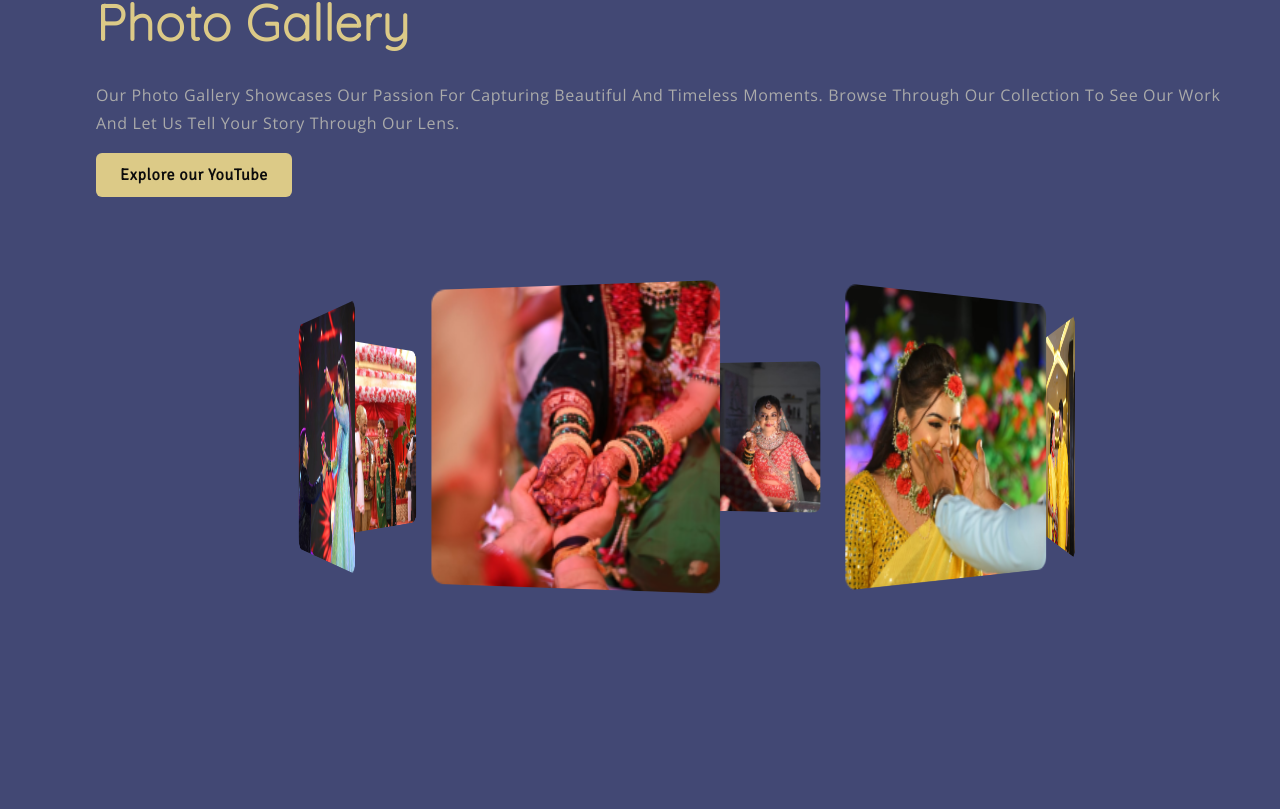
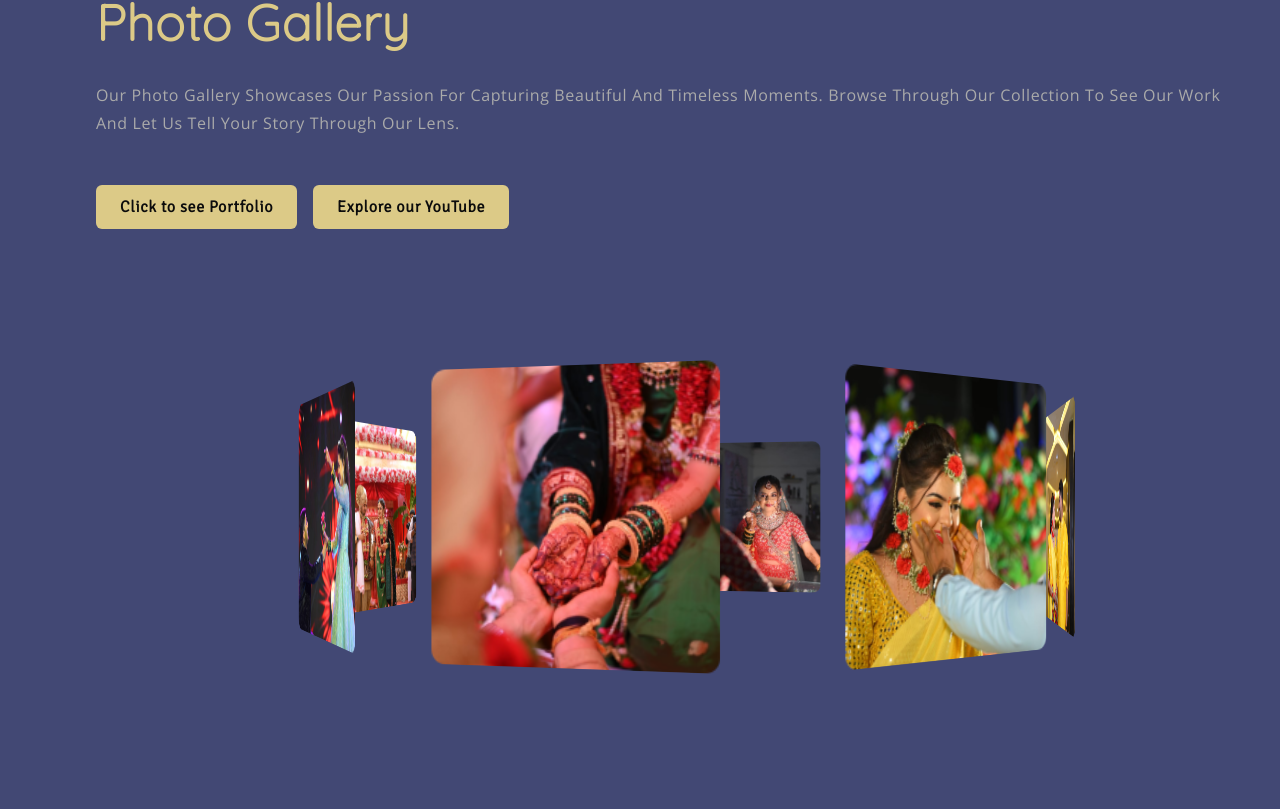
Before and after one commit to vedantpatil25/vedphotomake, a React (Create React App) app: page / in a window 1280 px wide. Shown: the part 1811-2620 px from the top of the page. Built offline with nearby package versions, Linux system fonts and the light colour scheme; a web font is replaced by a local one.

Commit message:
updated links and buttons

```diff
--- a/src/container/Findus/FindUs.jsx
+++ b/src/container/Findus/FindUs.jsx
@@ -13,7 +13,10 @@ const FindUs = () => (
         <p className="p__cormorant" style={{ color: '#DCCA87', margin: '2rem 0' }}>Opening Hours</p>
         <p className="p__opensans">Everyday: 09:00 am - 10:00 pm</p>
       </div>
+      <a href="https://maps.app.goo.gl/FCPKEYhNrriBWdHg9?g_st=iw" target='_blank'>
       <button type="button" className="custom__button" style={{ marginTop: '2rem' }}>Visit Us</button>
+      </a>
+
     </div>
 
     <div className="app__wrapper_img">
--- a/src/container/Footer/Footer.jsx
+++ b/src/container/Footer/Footer.jsx
@@ -31,9 +31,9 @@ const Footer = () => (
       <div className="app__footer-links_work">
         <h1 className="app__footer-headtext">Working Hours</h1>
         <p className="p__opensans">Everyday:</p>
-        <p className="p__opensans">09:00 am - 10:00 am</p>
+        <p className="p__opensans">09:00 AM - 08:00 PM</p>
         <p className="p__opensans">Saturday-Sunday:</p>
-        <p className="p__opensans">07:00 am - 11:00 pm</p>
+        <p className="p__opensans">07:00 AM - 10:00 PM</p>
       </div>
     </div>
 
--- a/src/container/Gallery/Gallery.css
+++ b/src/container/Gallery/Gallery.css
@@ -99,6 +99,11 @@
     color: var(--color-white);
 }
 
+
+.gallary__buttons{
+    margin: 3rem 0rem;
+    margin-right: 1rem;
+}
 @media screen and (min-width: 2000px) {
     .app__gallery-content button {
         margin-top: 2rem;
--- a/src/container/Gallery/Gallery.jsx
+++ b/src/container/Gallery/Gallery.jsx
@@ -24,8 +24,10 @@ const Gallery = () => {
         <SubHeading title="Photos" />
         <h1 className="headtext__cormorant">Photo Gallery</h1>
         <p className="p__opensans" style={{ color: '#AAAAAA' }}>Our photo gallery showcases our passion for capturing beautiful and timeless moments. Browse through our collection to see our work and let us tell your story through our lens.</p>
-        <a href="https://www.youtube.com/@vedphotojitupatil3518" target="_blank"><button type="button" className="custom__button">Explore our YouTube</button></a>
+
       </div>
+      <a href="/portfolio"><button type="button" className="custom__button gallary__buttons">Click to see Portfolio</button></a>
+      <a href="https://www.youtube.com/@vedphotojitupatil3518" target="_blank"><button type="button" className="custom__button">Explore our YouTube</button></a>
       <AnimatedGallery />
 
 
--- a/src/container/Header/Header.jsx
+++ b/src/container/Header/Header.jsx
@@ -10,7 +10,10 @@ const Header = () => (
       <SubHeading title="Making the memories that matters" />
       <h1 className="app__header-h1">Ved Photo Make</h1>
       <p className="p__opensans" style={{ margin: '2rem 0' }}>Ved Photo Make is a professional photo studio that offers a wide range of photography services. With a team of skilled photographers and state-of-the-art equipment, they are committed to delivering exceptional quality and capturing every precious moment. Whether it's a wedding, corporate event, or portrait session.</p>
-      <button type="button" className="custom__button">Book Order</button>
+      <a href="/booking">
+        <button type="button" className="custom__button">Book Order</button>
+      </a>
+
     </div>
 
     <div className="app__wrapper_img header__img">
```
